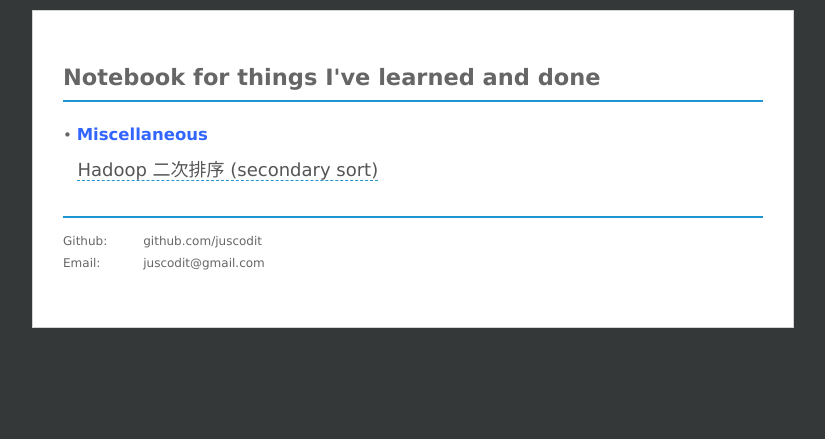
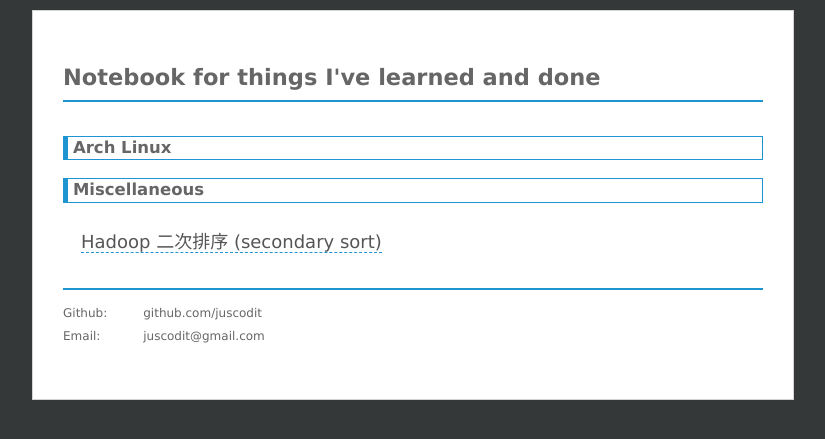
Before and after one commit to chenrushan/chenrushan.github.io, a Jekyll site: the page built from index.html, in a window 1280 px wide. Shown: the top 439 px of the page, without its empty margins (227-1052 px from the left). Built offline with Jekyll 4.4.1, drawn with Linux system fonts in a browser that asks for light colours; Markdown is read by kramdown in place of the engine named in the settings.

Commit message:
change the style of category

```diff
--- a/css/main.css
+++ b/css/main.css
@@ -69,26 +69,22 @@ a:visited { color: #777; }
 }
 
 .cats .catname {
+    display: block;
     font-size: 110%;
     font-weight: bold;
-    color: #3366FF;
-}
-
-.cats li:before {
-    content: "• ";
     color: #666;
+    border: 1px solid #1e94d1;
+    border-left: 5px solid #1e94d1;
+    padding: 0 .3em;
+    margin-bottom: 1em;
 }
 
 .posts {
     margin-bottom: 2em;
     font-size: 120%;
     line-height: 250%;
-    margin: 0 0 1em 0.8em;
+    margin: 0 0 1em 1em;
     list-style-type: none;
-}
-
-.posts li:before {
-    content: "";
 }
 
 .posts a {
@@ -120,7 +116,7 @@ a:visited { color: #777; }
 }
 
 .title {
-  margin-bottom: 1em;
+  margin-bottom: 1.5em;
   padding-bottom: .5em;
 }
 
--- a/index.html
+++ b/index.html
@@ -37,6 +37,7 @@ title: Notebook
         {% endfor %}
       </ul>
     </li>
+    -->
 
     <li><span class="catname">Arch Linux</span>
       <ul class="posts">
@@ -45,7 +46,6 @@ title: Notebook
         {% endfor %}
       </ul>
     </li>
-    -->
 
     <li><span class="catname">Miscellaneous</span>
       <ul class="posts">
```
